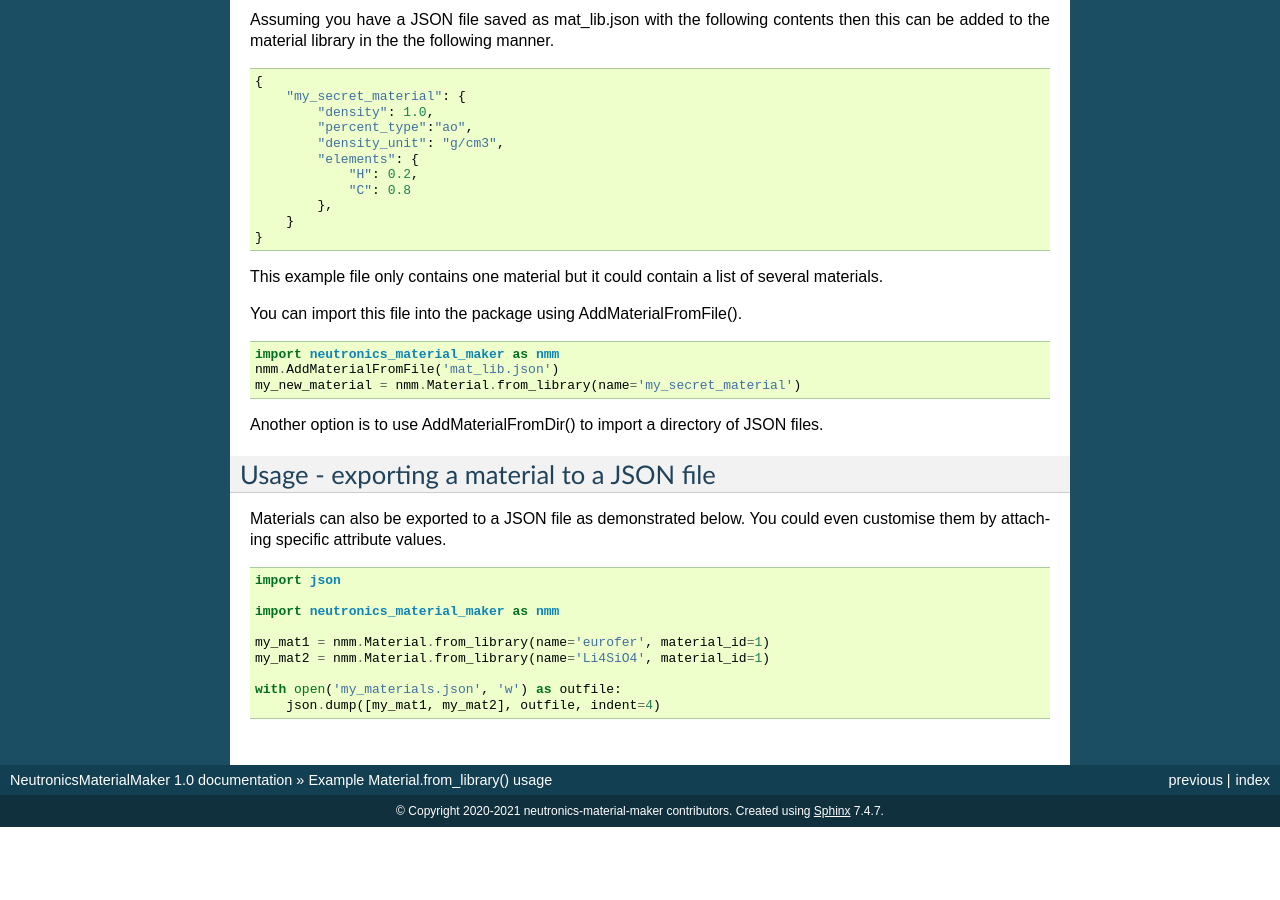
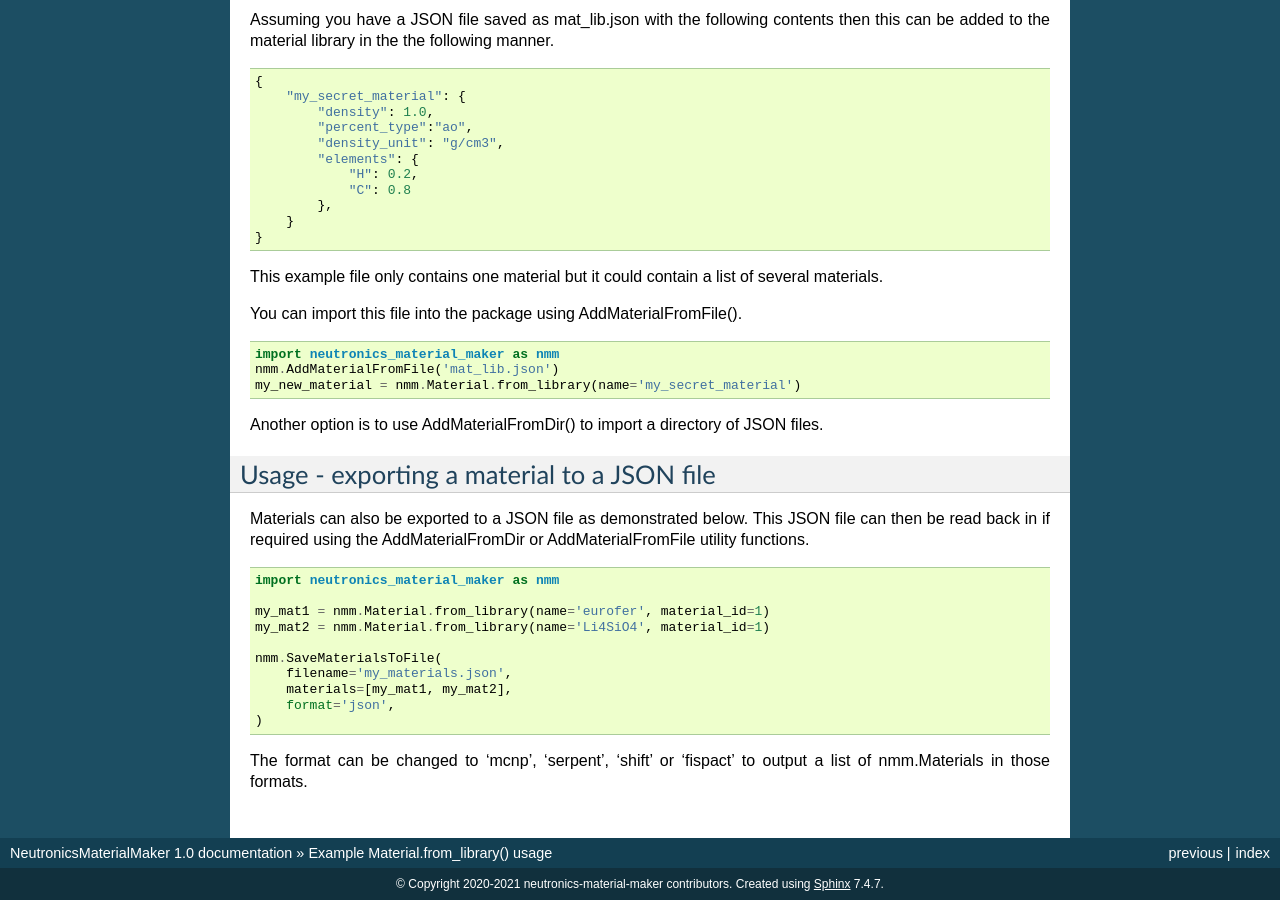
Before and after one commit to fusion-energy/neutronics_material_maker, a Sphinx documentation site: the page built from docs/source/example_material_from_library.rst, in a window 1280 px wide and 900 px high, scrolled down 2942 px. Built offline with Sphinx 7.4.7, drawn with Linux system fonts in a browser that asks for light colours; before the commit the page ends 3769 px from its top, so only the background shows below that.

Commit message:
added SaveMaterialsToFile example

```diff
--- a/docs/source/example_material_from_library.rst
+++ b/docs/source/example_material_from_library.rst
@@ -204,17 +204,22 @@ Another option is to use AddMaterialFromDir() to import a directory of JSON file
 Usage - exporting a material to a JSON file
 -------------------------------------------
 
-Materials can also be exported to a JSON file as demonstrated below.
-You could even customise them by attaching specific attribute values.
+Materials can also be exported to a JSON file as demonstrated below. This JSON
+file can then be read back in if required using the AddMaterialFromDir or
+AddMaterialFromFile utility functions.
 
 .. code-block:: python
-
-    import json
 
     import neutronics_material_maker as nmm
 
     my_mat1 = nmm.Material.from_library(name='eurofer', material_id=1)
     my_mat2 = nmm.Material.from_library(name='Li4SiO4', material_id=1)
 
-    with open('my_materials.json', 'w') as outfile:
-        json.dump([my_mat1, my_mat2], outfile, indent=4)
+    nmm.SaveMaterialsToFile(
+        filename='my_materials.json',
+        materials=[my_mat1, my_mat2],
+        format='json',
+    )
+
+The format can be changed to 'mcnp', 'serpent', 'shift' or 'fispact' to output
+a list of nmm.Materials in those formats.
```
